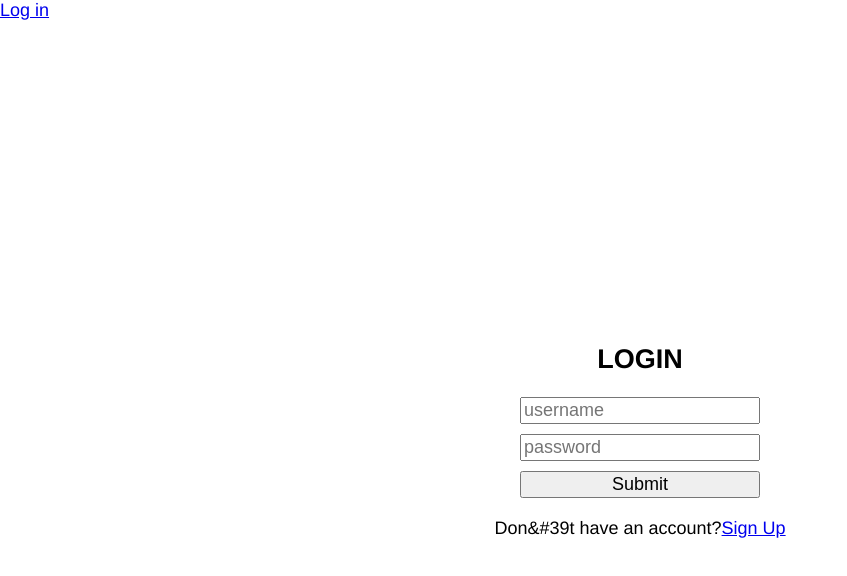
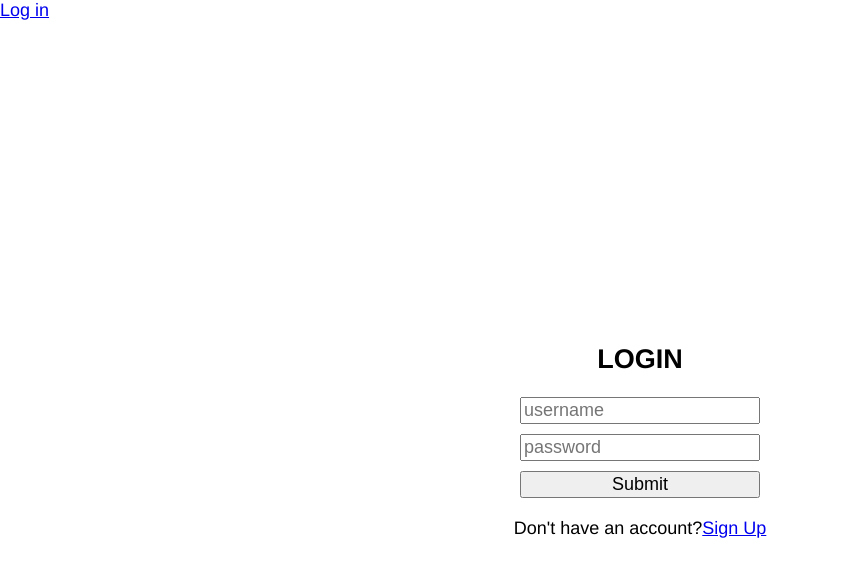
Before and after one commit to ilyakuchin/podcast-surfer, a React (Create React App) app: page /login in a window 1280 px wide. Shown: the top 576 px of the page, without its empty margins (0-847 px from the left). Built offline with nearby package versions, Linux system fonts and the light colour scheme; no server answers.

Commit message:
Fix special char

```diff
--- a/src/components/Login/Login.jsx
+++ b/src/components/Login/Login.jsx
@@ -72,7 +72,7 @@ export function Login({
         />
       </Form>
       <div>
-        Don&#39t have an account?
+        Don&#39;t have an account?
         <Link to='/signup'>Sign Up</Link>
       </div>
     </Container>
```
